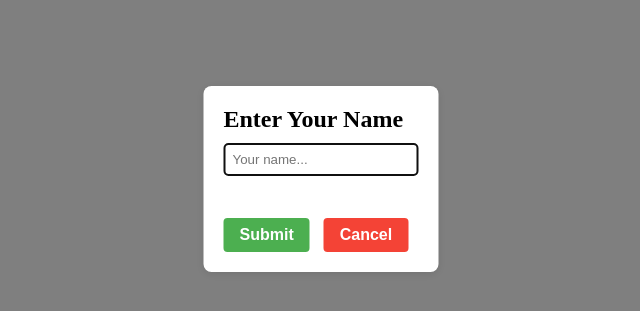
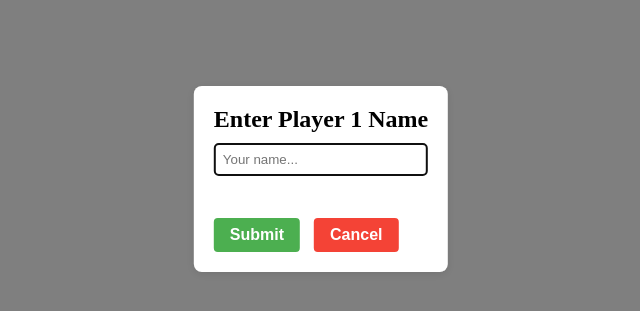
Before and after one commit to fiestalark/Odin-Tic-Tac-Toe, a plain HTML site: page index.html in a window 1280 px wide. Both pictures are taken after a click on the button "Start Game". Shown: the part 221-532 px from the top of the page, without its empty margins (319-959 px from the left). Drawn offline with Linux system fonts and the light colour scheme.

Commit message:
Add player number in enter player name modal

```diff
--- a/index.html
+++ b/index.html
@@ -17,7 +17,7 @@
 
         <div id="modalOverlay" class="modal-overlay">
             <div class="modal">
-                <h2>Enter Your Name</h2>
+                <h2>Enter <span id="player"></span> Name</h2>
                 <input type="text" id="nameInput" placeholder="Your name...">
                 <button class="submit-btn" id="submit">Submit</button>
                 <button class="cancel-btn" id="cancel">Cancel</button>
--- a/script.js
+++ b/script.js
@@ -164,6 +164,7 @@ document.addEventListener('DOMContentLoaded', () => {
         const boardUI = document.querySelector('.board');
         const overlay = document.querySelector('#overlay');
         const result = document.querySelector('.result');
+        let userNum = 1;
 
         const showOverlay = () => {
             overlay.classList.add('show');
@@ -179,6 +180,8 @@ document.addEventListener('DOMContentLoaded', () => {
         }
 
         function showNameModal() {
+            const playerId = document.querySelector('#player');
+            playerId.textContent = `Player ${userNum}`;
             document.querySelector('#modalOverlay').style.display = 'block';
             document.querySelector('#nameInput').focus();
         }
@@ -189,11 +192,8 @@ document.addEventListener('DOMContentLoaded', () => {
         }
 
         function startGame() {
-            let userNum = 1;
             let userOneName = '';
             let userTwoName = '';
-
-
 
             function submitName() {
                 const nameInput = document.querySelector('#nameInput');
```
